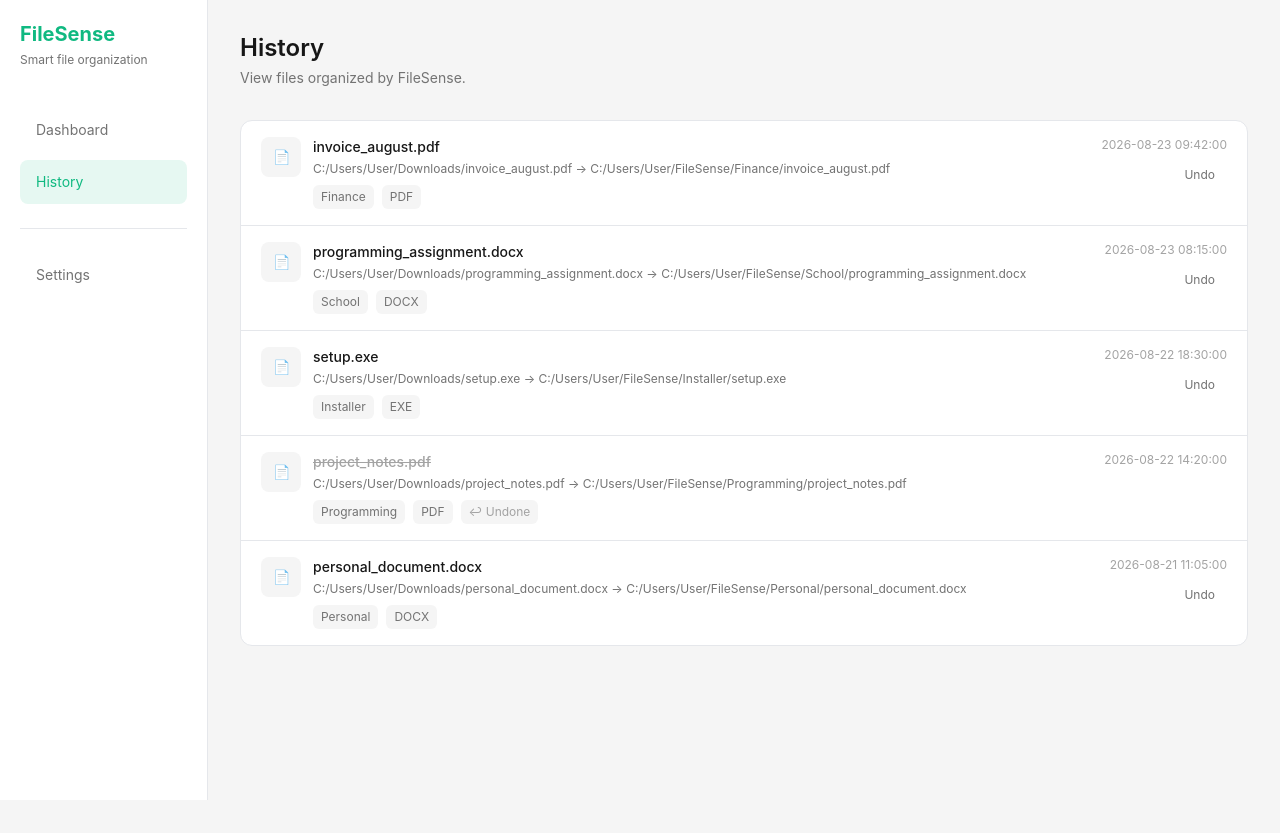
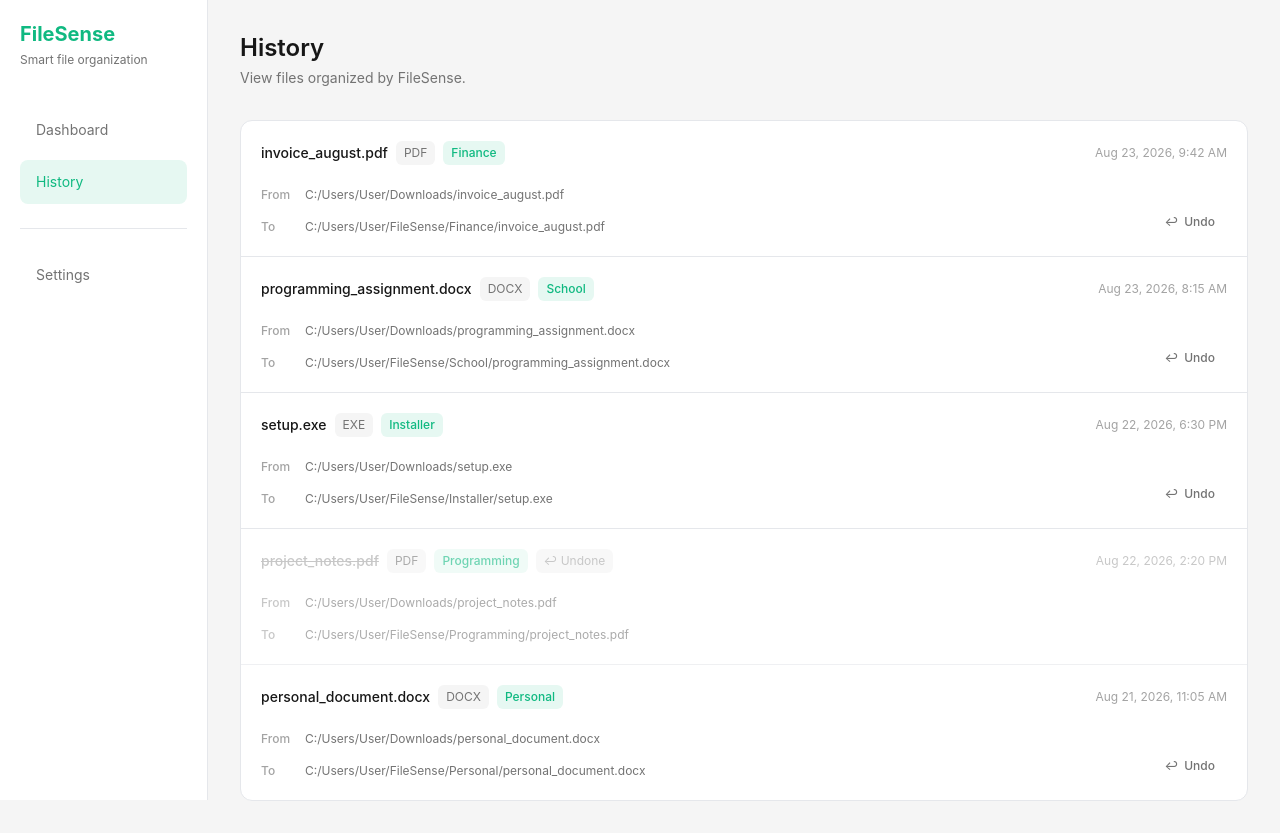
Before and after one commit to leasouleil/filesense, a React (Vite) app in the folder frontend/: page / in a window 1280 px wide. Both pictures are taken after a click on the button "History". Before the commit the page ends 800 px from the top, so only its background shows below. Built offline with nearby package versions, Linux system fonts and the light colour scheme.

Commit message:
Refined Dashboard UI/UX

```diff
--- a/frontend/src/components/HistoryItem.tsx
+++ b/frontend/src/components/HistoryItem.tsx
@@ -3,31 +3,45 @@ import type { HistoryRecord } from '../types/history'
 import {
   getFileExtension,
   getFileName,
-  getDisplayPath,
 } from '../utils/fileUtils'
 
 interface HistoryItemProps {
   record: HistoryRecord
   onUndo: (id: number) => void
+  onOpenFolder?: (path: string) => void
 }
 
-function HistoryItem({ record, onUndo }: HistoryItemProps) {
+function HistoryItem({
+  record,
+  onUndo,
+  onOpenFolder,
+}: HistoryItemProps) {
   const fileName = getFileName(record.new_path)
   const fileType = getFileExtension(record.new_path)
 
   const isUndone = record.undone === 1
 
+  const formattedDate = new Date(
+    record.timestamp.replace(' ', 'T'),
+  ).toLocaleString(undefined, {
+    month: 'short',
+    day: 'numeric',
+    year: 'numeric',
+    hour: 'numeric',
+    minute: '2-digit',
+  })
+
   return (
-    <div className="border-b border-fs-border px-5 py-4 last:border-b-0">
-      <div className="flex items-start justify-between gap-4">
-        <div className="flex min-w-0 items-start gap-3">
-          <div className="flex h-10 w-10 shrink-0 items-center justify-center rounded-lg bg-fs-background text-sm text-fs-text-secondary">
-            📄
-          </div>
-
-          <div className="min-w-0">
+    <div
+      className={`border-b border-fs-border px-5 py-5 last:border-b-0 ${
+        isUndone ? 'opacity-60' : ''
+      }`}
+    >
+      {/* Summary row */}
+      <div className="flex items-center justify-between gap-6">
+        <div className="flex min-w-0 items-center gap-2">
           <p
-              className={`truncate text-sm font-medium ${
+            className={`min-w-0 truncate text-sm font-medium ${
               isUndone
                 ? 'text-fs-text-muted line-through'
                 : 'text-fs-text-primary'
@@ -36,49 +50,89 @@ function HistoryItem({ record, onUndo }: HistoryItemProps) {
             {fileName}
           </p>
 
-            <p className="mt-1 truncate text-xs text-fs-text-secondary">
-              {getDisplayPath(record.original_path)}
-              {' → '}
-              {getDisplayPath(record.new_path)}
-            </p>
+          {fileType && (
+            <span className="shrink-0 rounded-md bg-fs-background px-2 py-1 text-xs text-fs-text-secondary">
+              {fileType}
+            </span>
+          )}
 
-            <div className="mt-2 flex items-center gap-2">
           {record.category && (
-                <span className="rounded-md bg-fs-background px-2 py-1 text-xs text-fs-text-secondary">
+            <span className="shrink-0 rounded-md bg-fs-accent/10 px-2 py-1 text-xs font-medium text-fs-accent">
               {record.category}
             </span>
           )}
 
-              {fileType && (
-                <span className="rounded-md bg-fs-background px-2 py-1 text-xs text-fs-text-secondary">
-                  {fileType}
-                </span>
-              )}
-
           {isUndone && (
-                <span className="rounded-md bg-fs-background px-2 py-1 text-xs text-fs-text-muted">
+            <span className="shrink-0 rounded-md bg-fs-background px-2 py-1 text-xs text-fs-text-muted">
               ↩ Undone
             </span>
           )}
         </div>
+
+        <span className="shrink-0 text-xs text-fs-text-muted">
+          {formattedDate}
+        </span>
+      </div>
+
+      {/* File movement + action */}
+      <div className="mt-5 flex items-end justify-between gap-6">
+        {/* Paths */}
+        <div className="min-w-0 flex-1 space-y-3">
+          {/* From */}
+          <div className="flex min-w-0 items-start gap-3">
+            <span className="w-8 shrink-0 pt-0.5 text-xs font-medium text-fs-text-muted">
+              From
+            </span>
+
+            <span
+              className="min-w-0 truncate text-xs leading-relaxed text-fs-text-secondary"
+              title={record.original_path}
+            >
+              {record.original_path}
+            </span>
+          </div>
+
+          {/* To */}
+          <div className="flex min-w-0 items-start gap-3">
+            <span className="w-8 shrink-0 pt-0.5 text-xs font-medium text-fs-text-muted">
+              To
+            </span>
+
+            <button
+              type="button"
+              onClick={() => {
+                const lastSeparator = Math.max(
+                  record.new_path.lastIndexOf('/'),
+                  record.new_path.lastIndexOf('\\'),
+                )
+
+                const destinationFolder =
+                  lastSeparator >= 0
+                    ? record.new_path.substring(0, lastSeparator)
+                    : record.new_path
+
+                onOpenFolder?.(destinationFolder)
+              }}
+              disabled={!onOpenFolder}
+              title={record.new_path}
+              className="min-w-0 truncate text-left text-xs leading-relaxed text-fs-text-secondary transition hover:text-fs-accent disabled:cursor-default disabled:hover:text-fs-text-secondary"
+            >
+              {record.new_path}
+            </button>
           </div>
         </div>
 
-        <div className="flex shrink-0 flex-col items-end gap-2">
-          <span className="text-xs text-fs-text-muted">
-            {record.timestamp}
-          </span>
-
+        {/* Undo */}
         {!isUndone && (
           <button
             type="button"
             onClick={() => onUndo(record.id)}
-              className="rounded-md px-3 py-1.5 text-xs text-fs-text-secondary hover:bg-fs-background hover:text-fs-text-primary"
+            className="flex shrink-0 items-center gap-1.5 rounded-md px-3 py-1.5 text-xs font-medium text-fs-text-secondary transition hover:bg-fs-background hover:text-fs-text-primary"
           >
-              Undo
+            <span>↩</span>
+            <span>Undo</span>
           </button>
         )}
-        </div>
       </div>
     </div>
   )
--- a/frontend/src/components/RecentActivity.tsx
+++ b/frontend/src/components/RecentActivity.tsx
@@ -1,5 +1,5 @@
 import type { HistoryRecord } from '../types/history'
-import { getFileName } from '../utils/fileUtils'
+import { getFileName, getFileExtension } from '../utils/fileUtils'
 
 interface RecentActivityProps {
   records: HistoryRecord[]
@@ -14,38 +14,59 @@ function RecentActivity({
 
   return (
     <section>
-      <div className="mb-3 flex items-center justify-between">
-        <h2 className="text-sm font-semibold text-fs-text-primary">
+      {/* Section header */}
+      <div className="flex items-end justify-between">
+        <div>
+          <h2 className="text-lg font-semibold text-fs-text-primary">
             Recent Activity
           </h2>
+
+          <p className="mt-1 text-xs text-fs-text-muted">
+            Your latest organized files.
+          </p>
+        </div>
 
         {records.length > 0 && (
           <button
             type="button"
             onClick={onViewAll}
-            className="text-xs text-fs-text-secondary hover:text-fs-text-primary"
+            className="text-sm font-medium text-fs-text-secondary transition hover:text-fs-accent"
           >
-            View all
+            View all →
           </button>
         )}
       </div>
 
-      <div className="overflow-hidden rounded-xl border border-fs-border bg-fs-surface divide-y divide-fs-border">
+      {/* Activity records */}
+      <div className="mt-5 overflow-hidden rounded-xl border border-fs-border bg-fs-surface divide-y divide-fs-border">
         {recentRecords.length > 0 ? (
-          recentRecords.map((record) => (
+          recentRecords.map((record) => {
+            const fileName = getFileName(record.new_path)
+            const fileType = getFileExtension(record.new_path)
+
+            return (
               <div
                 key={record.id}
-              className="flex items-center justify-between gap-6 px-6 py-5"
+                className="flex items-center justify-between gap-6 px-6 py-4 transition hover:bg-fs-background/50"
               >
+                {/* File information */}
                 <div className="flex min-w-0 items-center gap-3">
                   <div className="flex h-9 w-9 shrink-0 items-center justify-center rounded-lg bg-fs-background text-sm">
                     📄
                   </div>
 
                   <div className="min-w-0">
+                    <div className="flex min-w-0 items-center gap-2">
                       <p className="truncate text-sm font-medium text-fs-text-primary">
-                    {getFileName(record.new_path)}
+                        {fileName}
                       </p>
+
+                      {fileType && (
+                        <span className="shrink-0 rounded-md bg-fs-background px-2 py-0.5 text-[10px] text-fs-text-muted">
+                          {fileType}
+                        </span>
+                      )}
+                    </div>
 
                     <p className="mt-1 truncate text-xs text-fs-text-secondary">
                       {record.category ?? 'Uncategorized'}
@@ -53,11 +74,17 @@ function RecentActivity({
                   </div>
                 </div>
 
-              <div className="shrink-0 text-xs text-fs-text-muted">
-                {record.undone === 1 ? 'Undone' : record.timestamp}
+                {/* Timestamp */}
+                <div className="shrink-0 text-right text-xs text-fs-text-muted">
+                  {record.undone === 1 ? (
+                    <span>Undone</span>
+                  ) : (
+                    <span>{record.timestamp}</span>
+                  )}
                 </div>
               </div>
-          ))
+            )
+          })
         ) : (
           <div className="px-5 py-10 text-center">
             <p className="text-sm text-fs-text-secondary">
--- a/frontend/src/components/StatCard.tsx
+++ b/frontend/src/components/StatCard.tsx
@@ -1,7 +1,7 @@
 interface StatCardProps {
   label: string
-  value: string | number
-  description?: string
+  value: number
+  description: string
 }
 
 function StatCard({
@@ -10,20 +10,18 @@ function StatCard({
   description,
 }: StatCardProps) {
   return (
-    <div className="rounded-xl border border-fs-border bg-fs-surface p-5">
-      <p className="text-sm text-fs-text-secondary">
+    <div className="rounded-xl border border-fs-border bg-fs-surface p-5 transition hover:border-fs-accent/30">
+      <p className="text-sm font-medium text-fs-text-secondary">
         {label}
       </p>
 
-      <p className="mt-2 text-2xl font-semibold text-fs-text-primary">
-        {value}
+      <p className="mt-3 text-3xl font-semibold tracking-tight text-fs-text-primary">
+        {value.toLocaleString()}
       </p>
 
-      {description && (
-        <p className="mt-1 text-xs text-fs-text-muted">
-          {description}
-        </p>
-      )}
+      <p className="mt-1 text-xs text-fs-text-muted">
+        {description}
+      </p>
     </div>
   )
 }
--- a/frontend/src/pages/Dashboard.tsx
+++ b/frontend/src/pages/Dashboard.tsx
@@ -26,7 +26,7 @@ function Dashboard({
   onViewAllHistory
 }: DashboardProps) {
   return (
-    <div className="mx-auto max-w-6xl">
+    <div className="mx-auto max-w-6xl pb-10">
       {/* Page Header */}
       <header>
         <h1 className="text-2xl font-semibold text-fs-text-primary">
@@ -62,7 +62,7 @@ function Dashboard({
       />
 
       {/* Statistics */}
-      <section className="mt-8 grid grid-cols-1 gap-4 md:grid-cols-3">
+      <section className="mt-8 grid grid-cols-1 gap-5 md:grid-cols-3">
         <StatCard
           label="Total Organized"
           value={totalOrganized}
@@ -83,7 +83,7 @@ function Dashboard({
       </section>
 
       {/* Recent Activity */}
-      <div className="mt-8">
+      <div className="mt-10">
        <RecentActivity
           records={mockHistory}
           onViewAll={onViewAllHistory}
```
Lines whose indentation alone changed are shown as unchanged.
